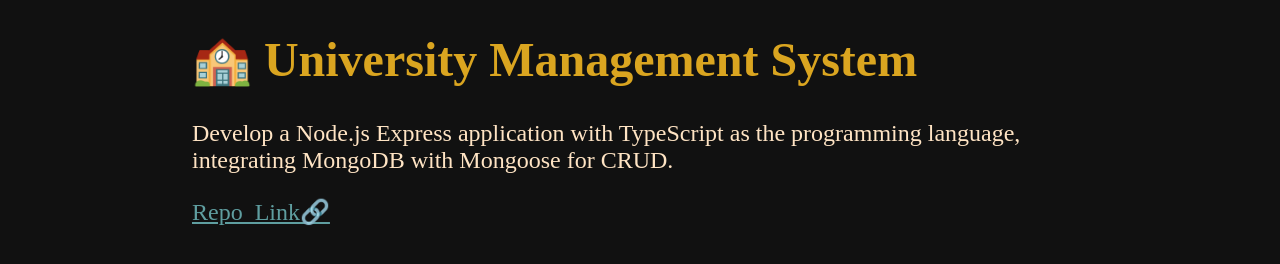
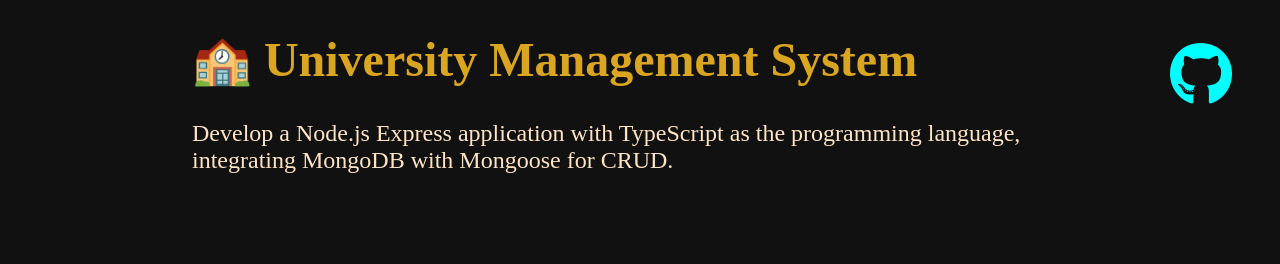
Before and after one commit to aHasnat1997/university-management-system-typescript, a website: page view/index.html in a window 1280 px wide. Drawn offline with Linux system fonts and the light colour scheme.

Commit message:
view fix

```diff
--- a/view/index.html
+++ b/view/index.html
@@ -5,6 +5,7 @@
     <meta charset="UTF-8">
     <meta name="viewport" content="width=device-width, initial-scale=1.0">
     <title>🏫 University Management System</title>
+    <link rel="stylesheet" href="https://cdnjs.cloudflare.com/ajax/libs/font-awesome/6.4.2/css/all.min.css" />
     <style>
         body {
             max-width: 70%;
@@ -21,17 +22,31 @@
         p {
             color: bisque;
         }
+
+        .github-icon {
+            position: fixed;
+            top: 2.5rem;
+            right: 3rem;
+            font-size: 4rem;
+            color: aqua;
+            transition: all .5s;
+
+            &:hover {
+                text-shadow: 0px 0px 15px #ff0000;
+            }
+        }
     </style>
 </head>
 
 <body>
-    <!-- <div>
-        <img src="./imgs/github-icon.png" alt="github-icon">
-    </div> -->
+
+    <a href="https://github.com/aHasnat1997/university-management-system-typescript.git" class="github-icon">
+        <i class="fa-brands fa-github"></i>
+    </a>
+
     <h1>🏫 University Management System</h1>
     <p>Develop a Node.js Express application with TypeScript as the programming language, integrating MongoDB with
-        Mongoose for CRUD.</p>
-    <a href="https://github.com/aHasnat1997/university-management-system-typescript.git">Repo_Link🔗</a>
+        Mongoose for CRUD. </p>
 </body>
 
 </html>
```
Also changed, not shown: view/imgs/github-icon.png (deleted).
